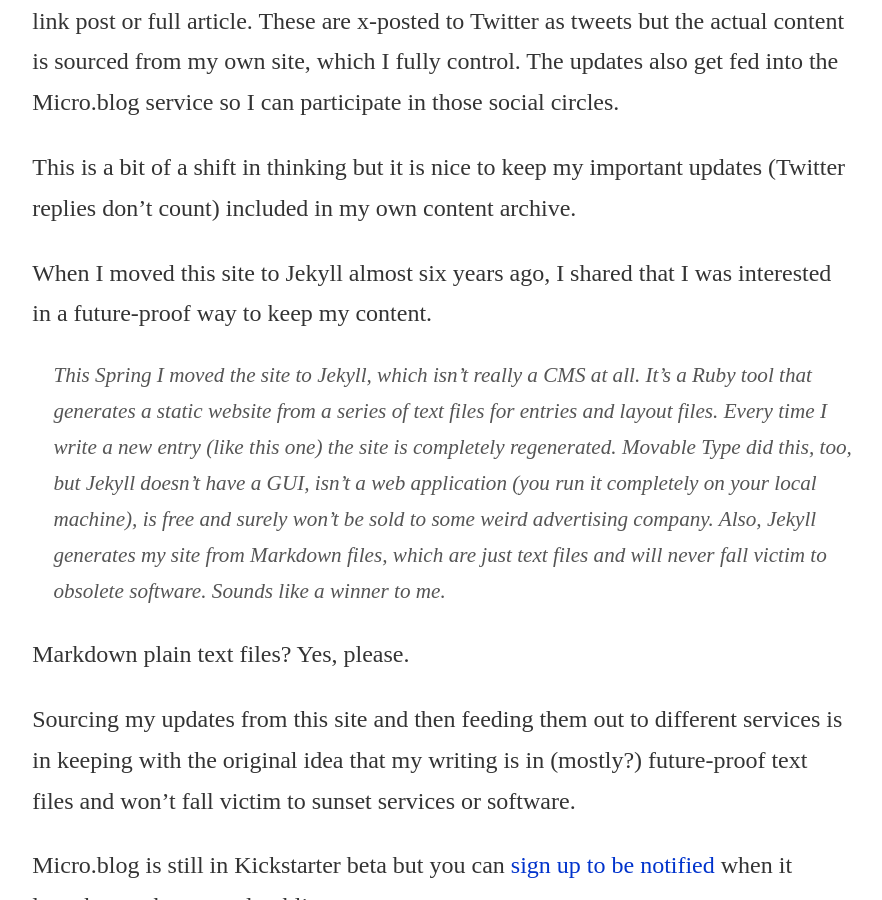
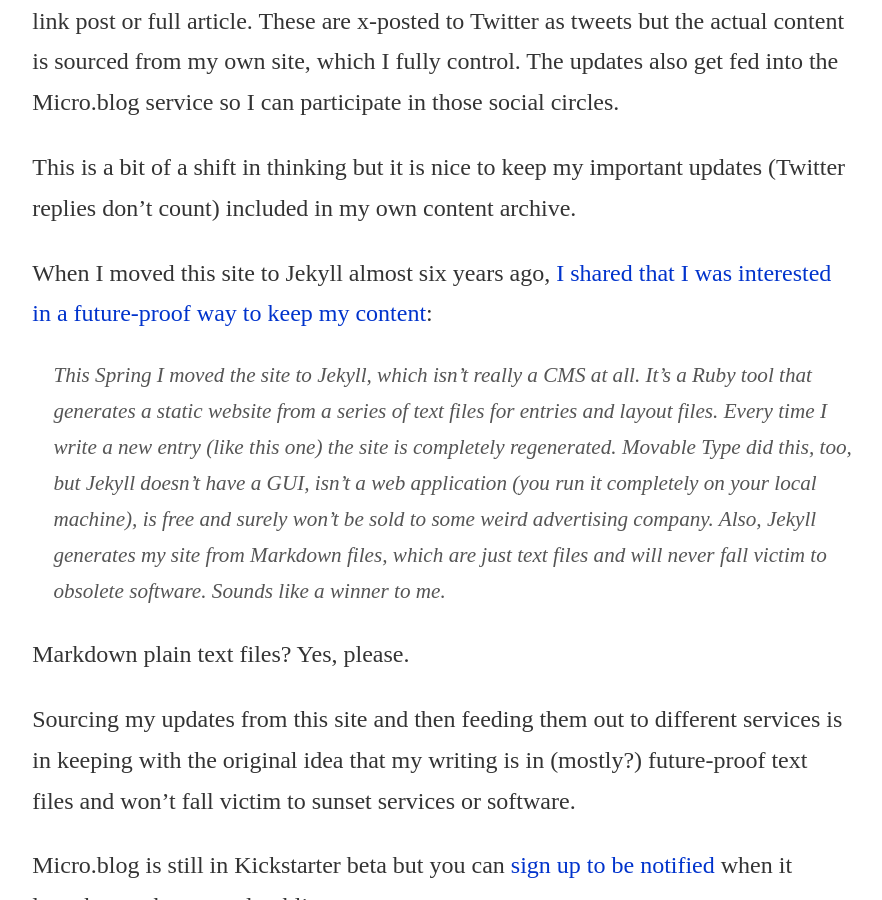
Before and after one commit to ryanirelan/ryanirelan.github.io, a Jekyll site: the page built from _posts/2017-05-12-microblog-workflow.markdown, in a window 1280 px wide and 900 px high, scrolled down 1127 px. Shown: the whole window, without its empty margins (197-1079 px from the left). Built offline with Jekyll 4.4.1, drawn with Linux system fonts in a browser that asks for light colours; nearby versions of some CDN libraries; some web fonts are replaced; part of the change alters nothing that is shown.

```diff
--- a/_posts/2017-05-12-microblog-workflow.markdown
+++ b/_posts/2017-05-12-microblog-workflow.markdown
@@ -17,7 +17,7 @@ Here's my workflow: I post very short updates to this site that are shorter than
 
 This is a bit of a shift in thinking but it is nice to keep my important updates (Twitter replies don't count) included in my own content archive.
 
-When I moved this site to Jekyll almost six years ago, I shared that I was interested in a future-proof way to keep my content.
+When I moved this site to Jekyll almost six years ago, [I shared that I was interested in a future-proof way to keep my content](http://ryanirelan.com/2011/07/30/navel-gazing.html):
 
 > This Spring I moved the site to Jekyll, which isn’t really a CMS at all. It’s a Ruby tool that generates a static website from a series of text files for entries and layout files. Every time I write a new entry (like this one) the site is completely regenerated. Movable Type did this, too, but Jekyll doesn’t have a GUI, isn’t a web application (you run it completely on your local machine), is free and surely won’t be sold to some weird advertising company. Also, Jekyll generates my site from Markdown files, which are just text files and will never fall victim to obsolete software. Sounds like a winner to me.
 
```
